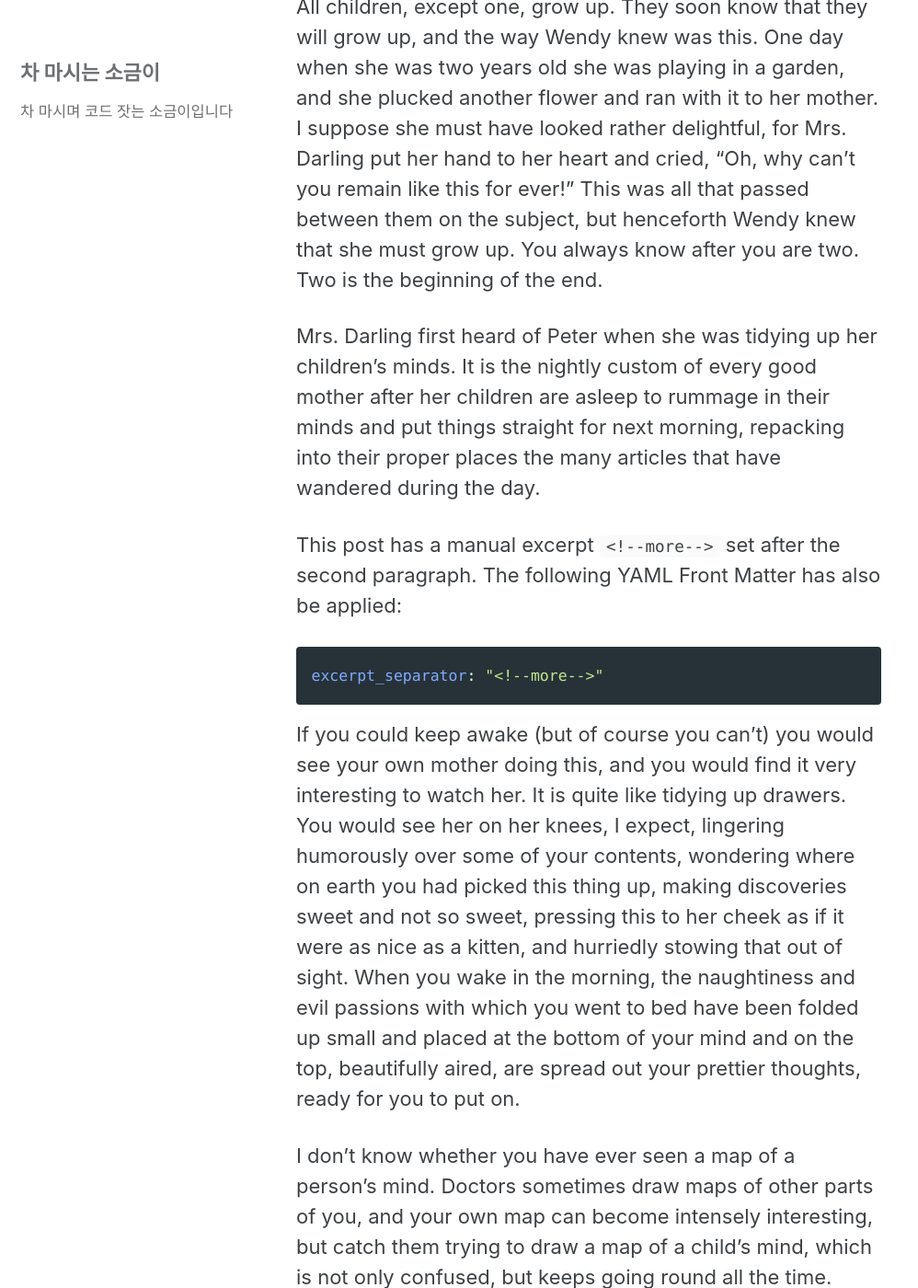
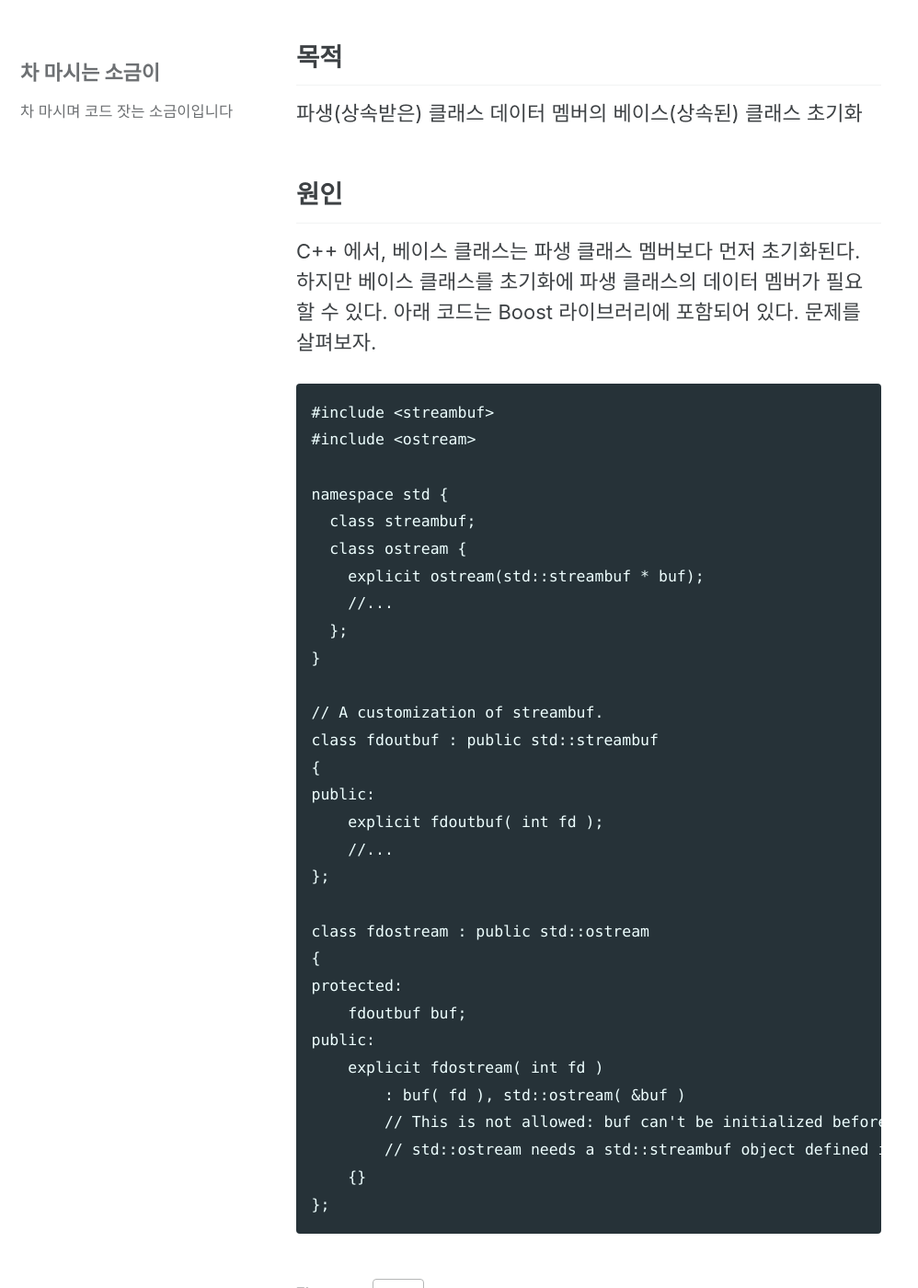
Before and after one commit to teetimesalt/teetimesalt.github.io, a Jekyll site: the page built from _posts/C++-idioms/2021-12-16-test-post.md, in a window 1280 px wide and 1400 px high, scrolled down 210 px. Shown: the whole window at 92% size, without its empty margins (0-998 px from the left). Built offline with Jekyll 4.4.1, drawn with Linux system fonts in a browser that asks for light colours; cached includes are drawn as plain includes; some of the changed text lies outside the part shown.

Commit message:
Update 2021-12-16-test-post.md

````diff
--- a/_posts/C++-idioms/2021-12-16-test-post.md
+++ b/_posts/C++-idioms/2021-12-16-test-post.md
@@ -1,32 +1,48 @@
 ---
-title: "Post: Standard"
-excerpt_separator: "<!--more-->"
+title: "Base from Member"
+#excerpt_separator: "<!--more-->"
 categories:
-  - Post Formats
+  - C++
 tags:
-  - Post Formats
-  - readability
-  - standard
+  - C++
 ---
 
-All children, except one, grow up. They soon know that they will grow up, and the way Wendy knew was this. One day when she was two years old she was playing in a garden, and she plucked another flower and ran with it to her mother. I suppose she must have looked rather delightful, for Mrs. Darling put her hand to her heart and cried, "Oh, why can't you remain like this for ever!" This was all that passed between them on the subject, but henceforth Wendy knew that she must grow up. You always know after you are two. Two is the beginning of the end.
+## 목적
+파생(상속받은) 클래스 데이터 멤버의 베이스(상속된) 클래스 초기화
 
-Mrs. Darling first heard of Peter when she was tidying up her children's minds. It is the nightly custom of every good mother after her children are asleep to rummage in their minds and put things straight for next morning, repacking into their proper places the many articles that have wandered during the day.
+## 원인
+C++ 에서, 베이스 클래스는 파생 클래스 멤버보다 먼저 초기화된다. 하지만 베이스 클래스를 초기화에 파생 클래스의 데이터 멤버가 필요할 수 있다.
+아래 코드는 Boost 라이브러리에 포함되어 있다. 문제를 살펴보자.
 
-<!--more-->
+```
+#include <streambuf>
+#include <ostream>
 
-This post has a manual excerpt `<!--more-->` set after the second paragraph. The following YAML Front Matter has also be applied:
+namespace std {
+  class streambuf;
+  class ostream {
+    explicit ostream(std::streambuf * buf);
+    //...
+  };
+}
 
-```yaml
-excerpt_separator: "<!--more-->"
+// A customization of streambuf.
+class fdoutbuf : public std::streambuf
+{
+public:
+    explicit fdoutbuf( int fd );
+    //...
+};
+
+class fdostream : public std::ostream
+{
+protected:
+    fdoutbuf buf;
+public:
+    explicit fdostream( int fd )
+        : buf( fd ), std::ostream( &buf )
+        // This is not allowed: buf can't be initialized before std::ostream.
+        // std::ostream needs a std::streambuf object defined inside fdoutbuf.
+    {}
+};
 ```
-
-If you could keep awake (but of course you can't) you would see your own mother doing this, and you would find it very interesting to watch her. It is quite like tidying up drawers. You would see her on her knees, I expect, lingering humorously over some of your contents, wondering where on earth you had picked this thing up, making discoveries sweet and not so sweet, pressing this to her cheek as if it were as nice as a kitten, and hurriedly stowing that out of sight. When you wake in the morning, the naughtiness and evil passions with which you went to bed have been folded up small and placed at the bottom of your mind and on the top, beautifully aired, are spread out your prettier thoughts, ready for you to put on.
-
-I don't know whether you have ever seen a map of a person's mind. Doctors sometimes draw maps of other parts of you, and your own map can become intensely interesting, but catch them trying to draw a map of a child's mind, which is not only confused, but keeps going round all the time. There are zigzag lines on it, just like your temperature on a card, and these are probably roads in the island, for the Neverland is always more or less an island, with astonishing splashes of colour here and there, and coral reefs and rakish-looking craft in the offing, and savages and lonely lairs, and gnomes who are mostly tailors, and caves through which a river runs, and princes with six elder brothers, and a hut fast going to decay, and one very small old lady with a hooked nose. It would be an easy map if that were all, but there is also first day at school, religion, fathers, the round pond, needle-work, murders, hangings, verbs that take the dative, chocolate pudding day, getting into braces, say ninety-nine, three-pence for pulling out your tooth yourself, and so on, and either these are part of the island or they are another map showing through, and it is all rather confusing, especially as nothing will stand still.
-
-Of course the Neverlands vary a good deal. John's, for instance, had a lagoon with flamingoes flying over it at which John was shooting, while Michael, who was very small, had a flamingo with lagoons flying over it. John lived in a boat turned upside down on the sands, Michael in a wigwam, Wendy in a house of leaves deftly sewn together. John had no friends, Michael had friends at night, Wendy had a pet wolf forsaken by its parents, but on the whole the Neverlands have a family resemblance, and if they stood still in a row you could say of them that they have each other's nose, and so forth. On these magic shores children at play are for ever beaching their coracles [simple boat]. We too have been there; we can still hear the sound of the surf, though we shall land no more.
-
-Of all delectable islands the Neverland is the snuggest and most compact, not large and sprawly, you know, with tedious distances between one adventure and another, but nicely crammed. When you play at it by day with the chairs and table-cloth, it is not in the least alarming, but in the two minutes before you go to sleep it becomes very real. That is why there are night-lights.
-
-Occasionally in her travels through her children's minds Mrs. Darling found things she could not understand, and of these quite the most perplexing was the word Peter. She knew of no Peter, and yet he was here and there in John and Michael's minds, while Wendy's began to be scrawled all over with him. The name stood out in bolder letters than any of the other words, and as Mrs. Darling gazed she felt that it had an oddly cocky appearance.
````
